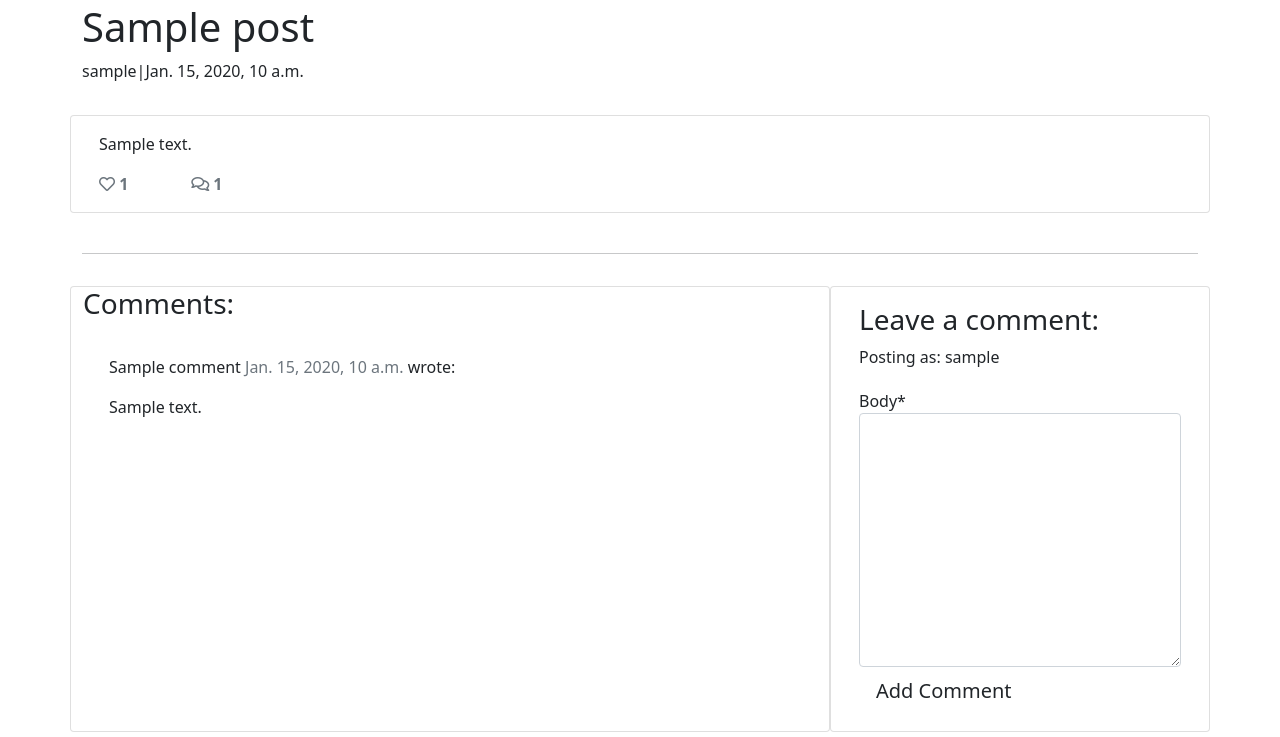
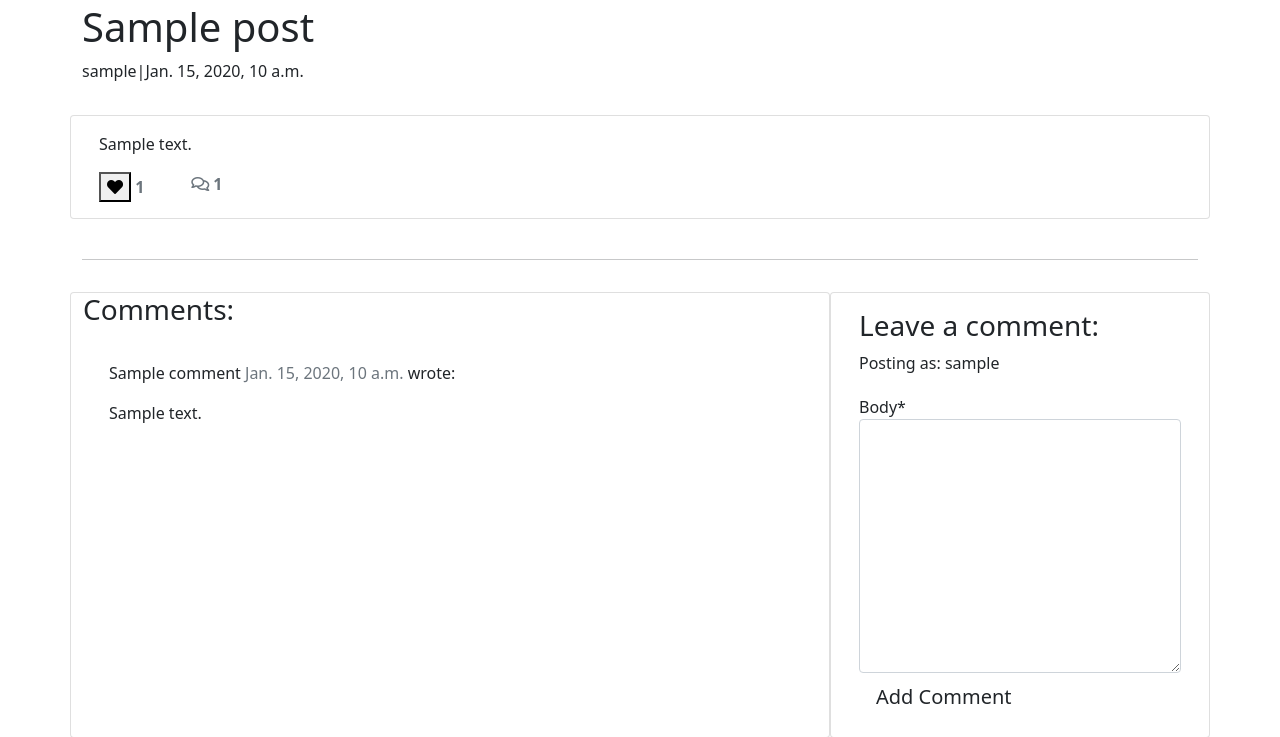
Before and after one commit to mountaincharlie/django-blog-walkthrough, a Django app: a page that uses templates/post_detail.html in a window 1280 px wide. Shown: the part 53-790 px from the top of the page. Run offline with Django 3.2, Linux system fonts and the light colour scheme; a user stored in the database is signed in; tables that the repository leaves empty hold one stand-in row (values such as "Sample post"); some libraries are stand-ins or nearby versions.

Commit message:
Add post like functionality

```diff
--- a/blog/urls.py
+++ b/blog/urls.py
@@ -4,5 +4,6 @@ from django.urls import path
 urlpatterns = [
     # url (no extension) uses PostList class view and its the homepage
     path('', views.PostList.as_view(), name='home'),
-    path('<slug:slug>', views.PostDetail.as_view(), name="post_detail")
+    path('<slug:slug>', views.PostDetail.as_view(), name="post_detail"),
+    path('like/<slug:slug>', views.PostLike.as_view(), name="post_like"),
 ]
--- a/blog/views.py
+++ b/blog/views.py
@@ -1,5 +1,6 @@
-from django.shortcuts import render, get_object_or_404
+from django.shortcuts import render, get_object_or_404, reverse
 from django.views import generic, View
+from django.http import HttpResponseRedirect
 from .models import Post
 from .forms import CommentForm
 
@@ -82,3 +83,19 @@ class PostDetail(View):
                 "comment_form": CommentForm()
             },
         )
+
+
+# likes class
+class PostLike(View):
+    # when the user clicks on the like button
+    def post(self, request, slug):
+        # getting the blog post
+        post = get_object_or_404(Post, slug=slug)
+        # checking if the post was already liked by checking the user.id exists
+        if post.likes.filter(id=request.user.id).exists():
+            post.likes.remove(request.user)
+        else:
+            post.likes.add(request.user)
+
+        # now want the template to refresh to show the change
+        return HttpResponseRedirect(reverse('post_detail', args=[slug]))
--- a/templates/post_detail.html
+++ b/templates/post_detail.html
@@ -41,9 +41,32 @@
                 <div class="row">
 
                     <div class="col-1">
-                        <strong class="text-secondary">
-                            <i class="far fa-heart"></i>
-                            {{ post.number_of_likes }}
+                        <!-- from for liking if the user is logged in -->
+                        <strong>
+                            {% if user.is_authenticated %}
+                                <!-- display inline, sends tp post_like url, uses slug argument POSt method -->
+                                <form class="d-inline" method="POST" action="{% url 'post_like' post.slug %}">
+                                    {% csrf_token %}
+                                    {% if liked %}
+                                        <button type="submit" name="blogpost_id" value="{{ post.slug }}" class="btn-like">
+                                            <!-- fas => 'fontAwesome solid' -->
+                                            <i class="fas fa-heart"></i>
+                                        </button>
+                                    {% else %}
+                                        <button type="submit" name="blogpost_id" value="{{ post.slug }}" class="btn-like">
+                                            <i class="far fa-heart"></i>
+                                        </button>
+                                    {% endif %}
+                                </form>
+                            <!-- if user not logged in -->
+                            {% else %}
+                                <span class="text-secondary">
+                                    <i class="far fa-heart"></i>
+                                </span>
+                            {% endif %}
+                            <span class="text-secondary">
+                                {{ post.number_of_likes }}
+                            </span>
                         </strong>
                     </div>
                     <div class="col-1">
@@ -94,6 +117,7 @@
                 {% else %}
 
                 <!-- only appears if the user is logged in -->
+                <!-- 'user' is from the User class imported in views.py -->
                 {% if user.is_authenticated %}
                     <h3>Leave a comment:</h3>
                     <p>Posting as: {{ user.username }}</p>
```
